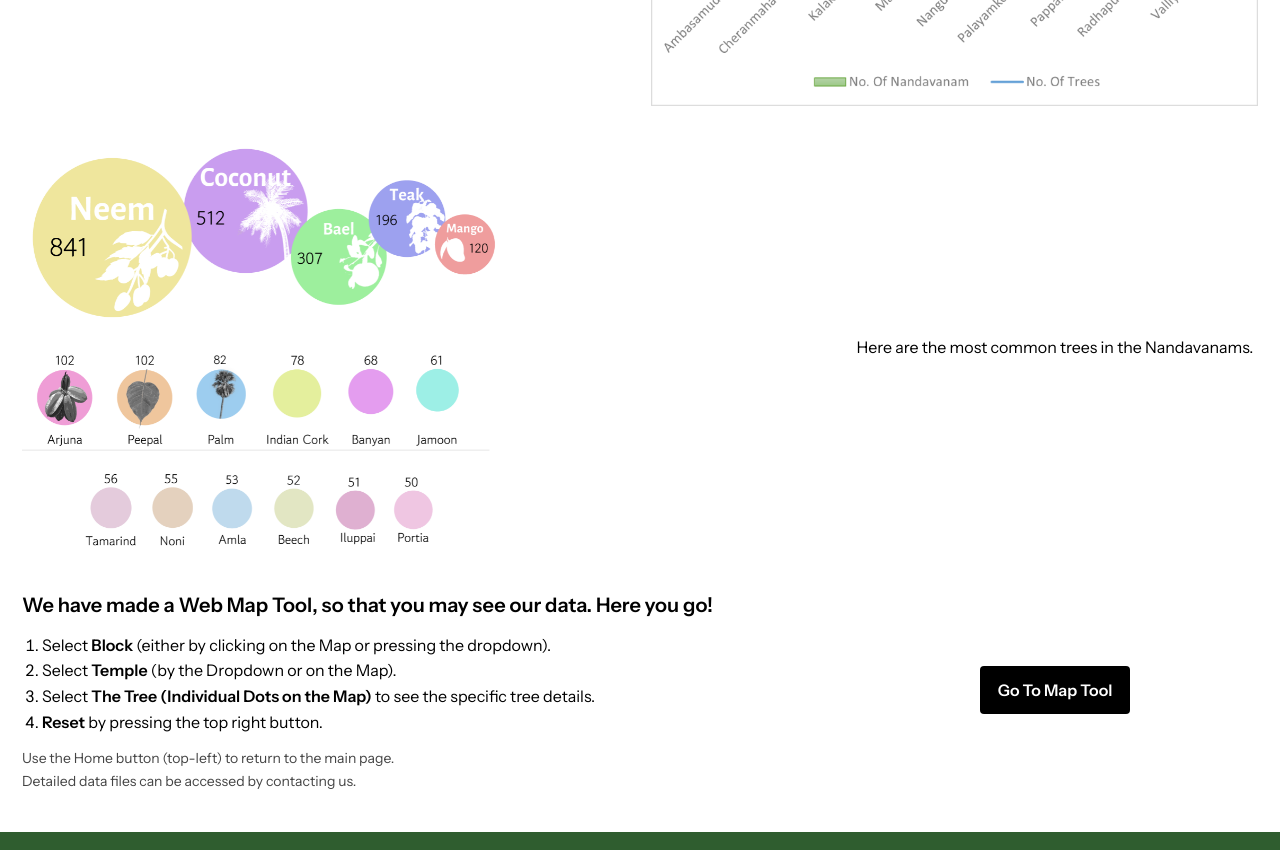
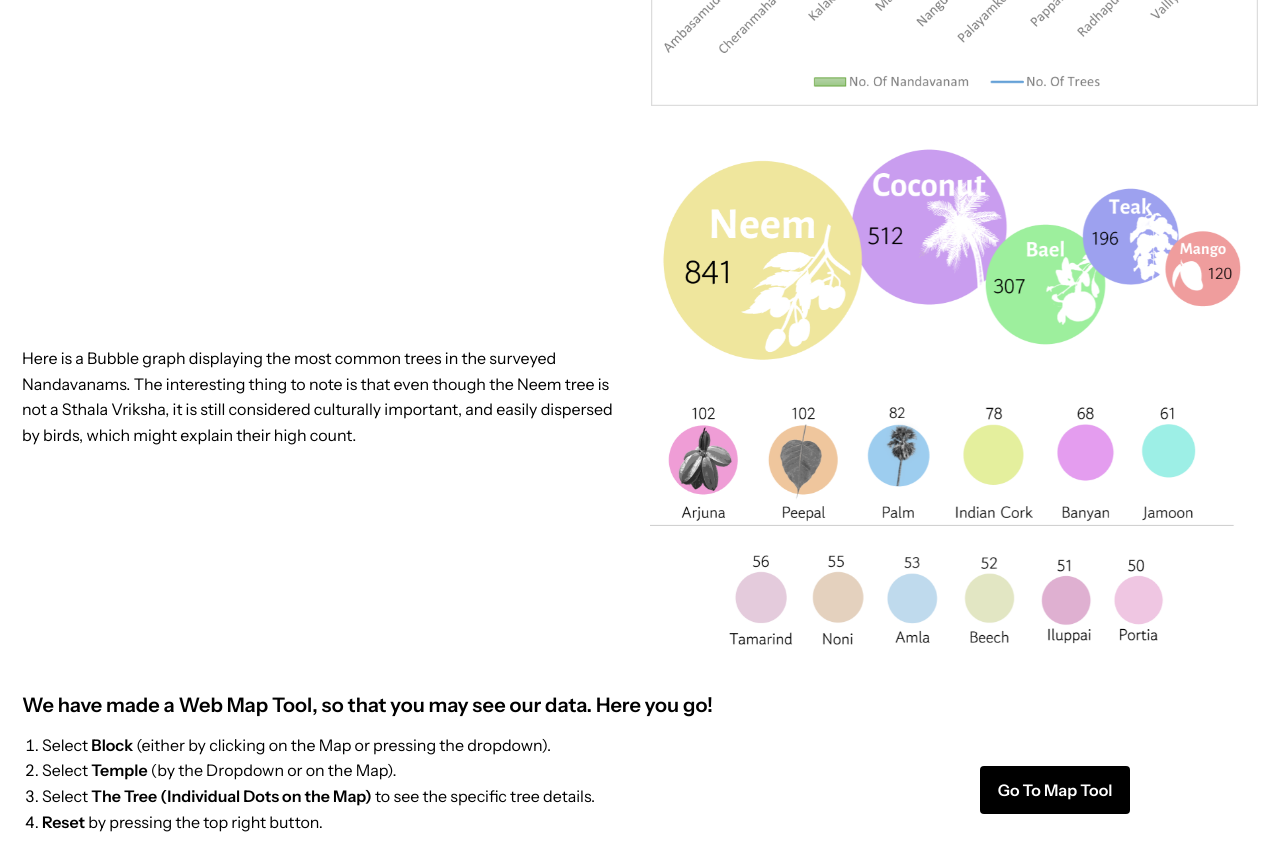
Before and after one commit to ThePala/nandavanam, a React (Vite) app: page /treedetails in a window 1280 px wide. Shown: the part 500-1350 px from the top of the page. Built offline with nearby package versions, Linux system fonts and the light colour scheme.

Commit message:
fixed view for treedetails

```diff
--- a/src/pages/TreeDetails.jsx
+++ b/src/pages/TreeDetails.jsx
@@ -29,20 +29,21 @@ export default function NandavanamLanding() {
 
 {/* Bubble Chart */}
 <section className="nv-bubbles">
-        <div className="nv-bubble-img">
+  <div className="nv-bubble-text">
+    <p>
+      Here is a Bubble graph displaying the most common trees
+      in the surveyed Nandavanams. The interesting thing to note is that even
+      though the Neem tree is not a Sthala Vriksha, it is still considered
+      culturally important, and easily dispersed by birds, which might
+      explain their high count.
+    </p>
+  </div>
   <img
     src="/images/bubble.png"
     alt="Most common trees in the Nandavanams (bubble chart)"
     loading="eager"
+    className="nv-bubble-img"
   />
-        </div>
-
-        <aside className="nv-bubble-note">
-          <p>
-            Here are the most common trees
-            in the Nandavanams.
-          </p>
-        </aside>
 </section>
 
       {/* How-to + CTA */}
--- a/src/styles/treedetails.css
+++ b/src/styles/treedetails.css
@@ -57,21 +57,29 @@ body {
 /* ========= BUBBLES ========= */
 .nv-bubbles {
   display: grid;
-  grid-template-columns: 2fr 1fr;
-  gap: 18px;
+  grid-template-columns: 1fr 1fr; /* left text, right image */
+  gap: 20px;
+  align-items: center;
   padding: 20px 22px;
 }
-.nv-bubble-img img {
-  width: 60%;
+
+.nv-bubble-text {
+  font-size: 16px;
+  line-height: 1.6;
+}
+
+.nv-bubble-img {
+  width: 100%;
   height: auto;
   display: block;
 }
-.nv-bubble-note {
-  font-size: 16px;
-  line-height: 1.5;
-  display: flex;
-  align-items: center;
-  justify-content: center;
+
+/* Responsive: stack on mobile */
+@media (max-width: 980px) {
+  .nv-bubbles {
+    grid-template-columns: 1fr;
+    text-align: center;
+  }
 }
 
 /* ========= CTA / INSTRUCTIONS ========= */
```
Lines whose indentation alone changed are shown as unchanged.
